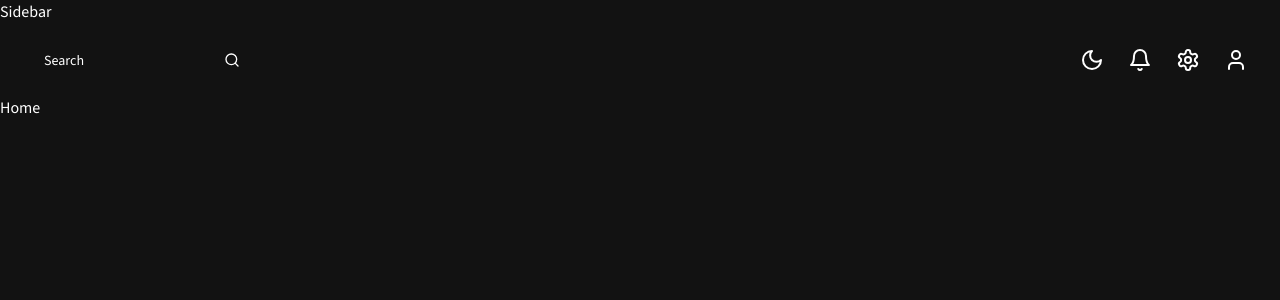
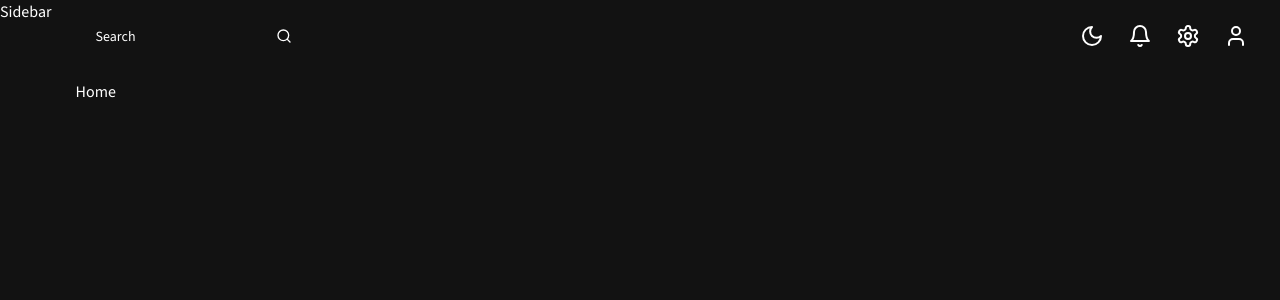
Before and after one commit to Achronus/admin-dashboard, a Next.js app in the folder frontend/: page / in a window 1280 px wide. Shown: the top 300 px of the page. Built offline with nearby package versions, Linux system fonts and the light colour scheme.

Commit message:
Refactor `RootLayout` styles for `Sidebar`

```diff
--- a/frontend/src/app/layout.tsx
+++ b/frontend/src/app/layout.tsx
@@ -26,14 +26,14 @@ export default function RootLayout({
 }>) {
   return (
     <html lang="en">
-      <body className={font.className}>
+      <body className={`${font.className} flex`}>
         <ThemeProvider
           attribute="class"
           defaultTheme="dark"
           disableTransitionOnChange
         >
           <Sidebar />
-          <main className="content">
+          <main className="content flex-1 mx-6 my-4">
             <Topbar />
             {children}
           </main>
--- a/frontend/src/layouts/Topbar.tsx
+++ b/frontend/src/layouts/Topbar.tsx
@@ -6,7 +6,7 @@ import { Bell, Search, Settings, User } from "lucide-react";
 
 const Topbar = () => {
   return (
-    <div className="flex justify-between py-4 px-6">
+    <div className="flex justify-between mb-6">
       <section className="flex rounded items-center justify-center bg-primary-400 px-2">
         <Input
           className="flex-1 border-none bg-transparent"
```
